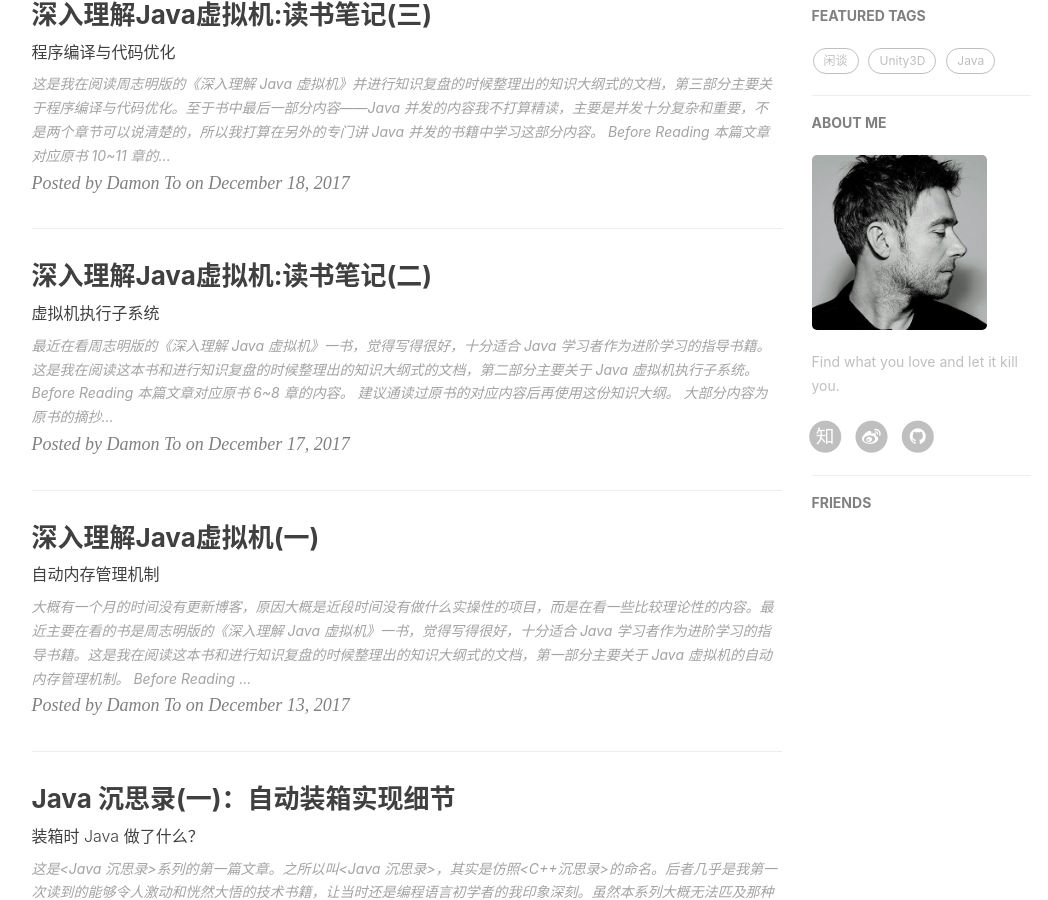
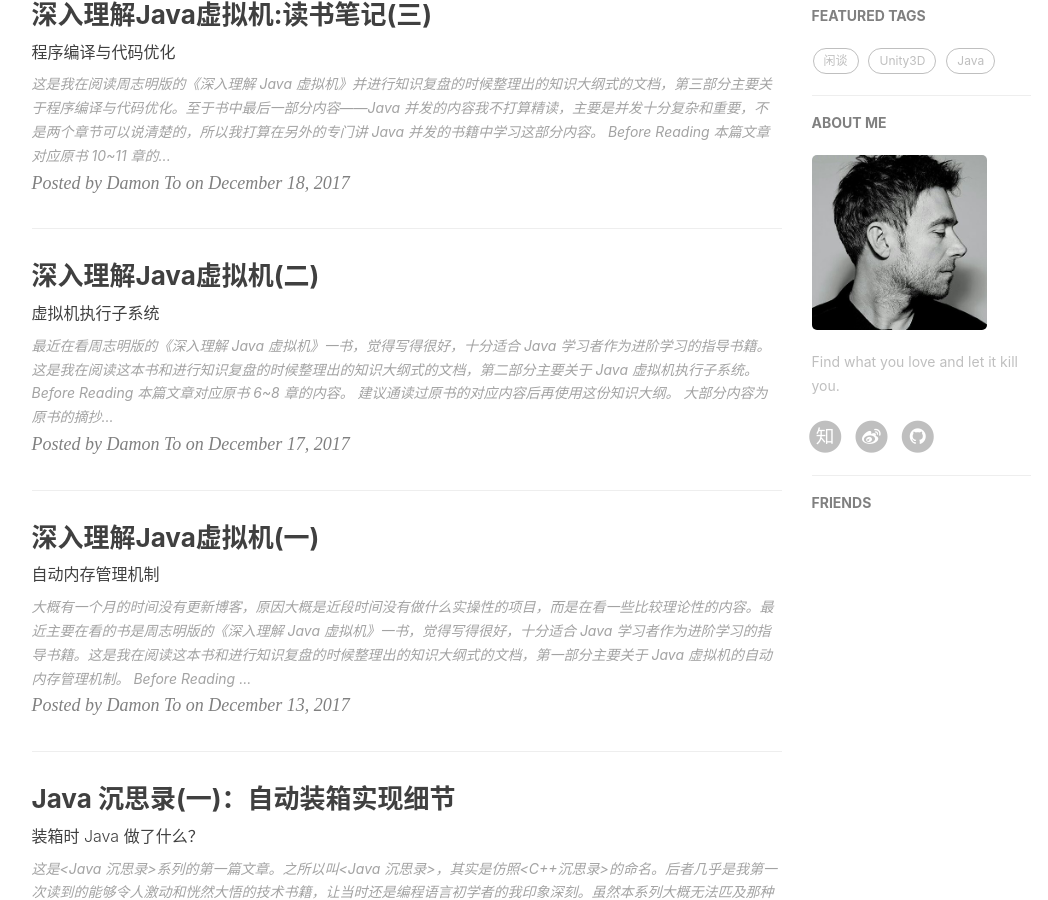
Before and after one commit to duyike/DamonDu.github.io, a Jekyll site: the page built from index.html, in a window 1280 px wide and 900 px high, scrolled down 470 px. Shown: the whole window, without its empty margins (136-1184 px from the left). Built offline with Jekyll 4.4.1, drawn with Linux system fonts in a browser that asks for light colours; nearby versions of some CDN libraries; the list of posts is cut into pages by our own code; comment, search, counter and statistics services are not loaded.

Commit message:
java virtual mahcine 2

```diff
--- a/_posts/2017-12-17-java-virtual-machine-2.markdown
+++ b/_posts/2017-12-17-java-virtual-machine-2.markdown
@@ -1,6 +1,6 @@
 ---
 layout:     post
-title:      "深入理解Java虚拟机:读书笔记(二)"
+title:      "深入理解Java虚拟机(二)"
 subtitle:   "虚拟机执行子系统"
 date:       2017-12-17 23:30:00
 author:     "Damon To"
```
